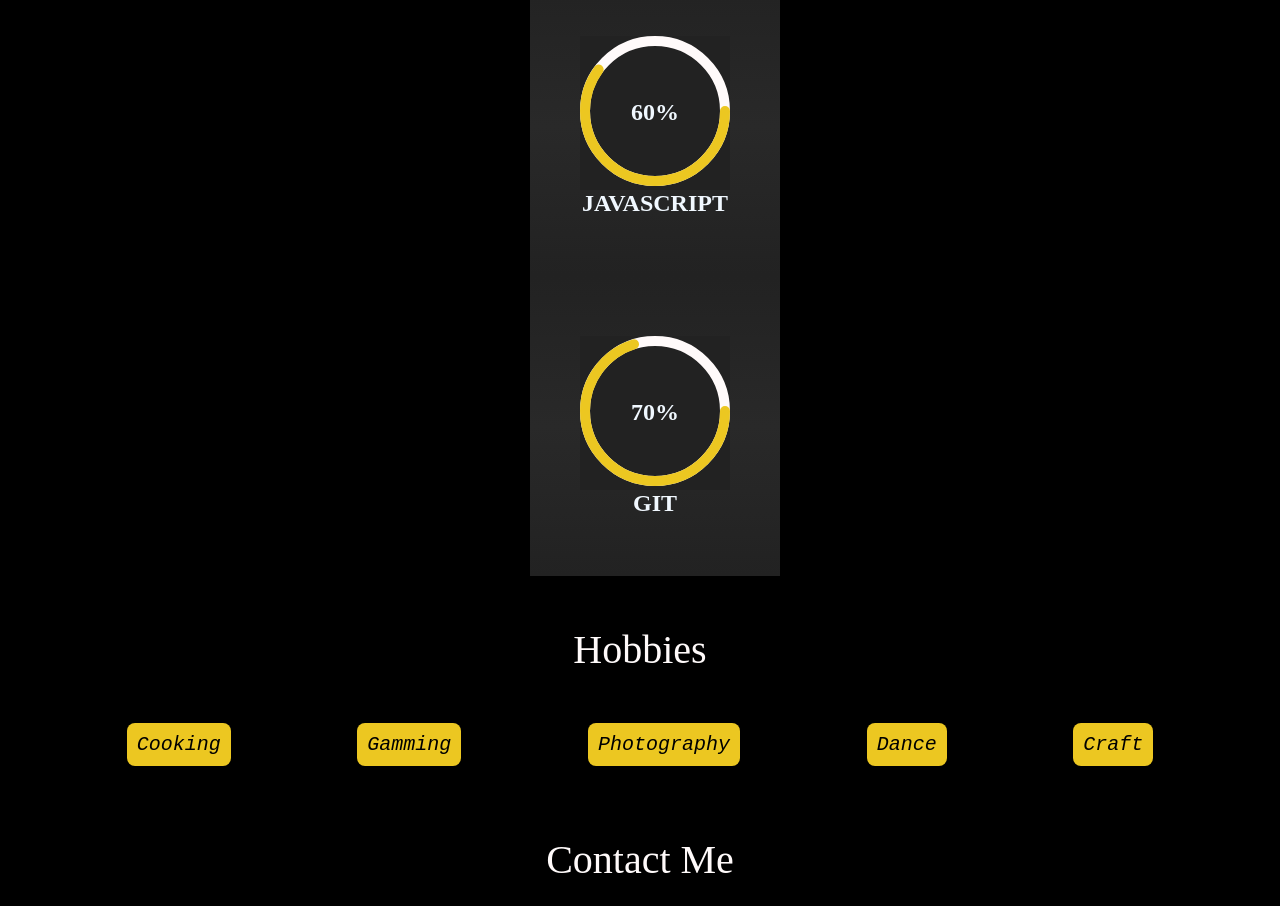
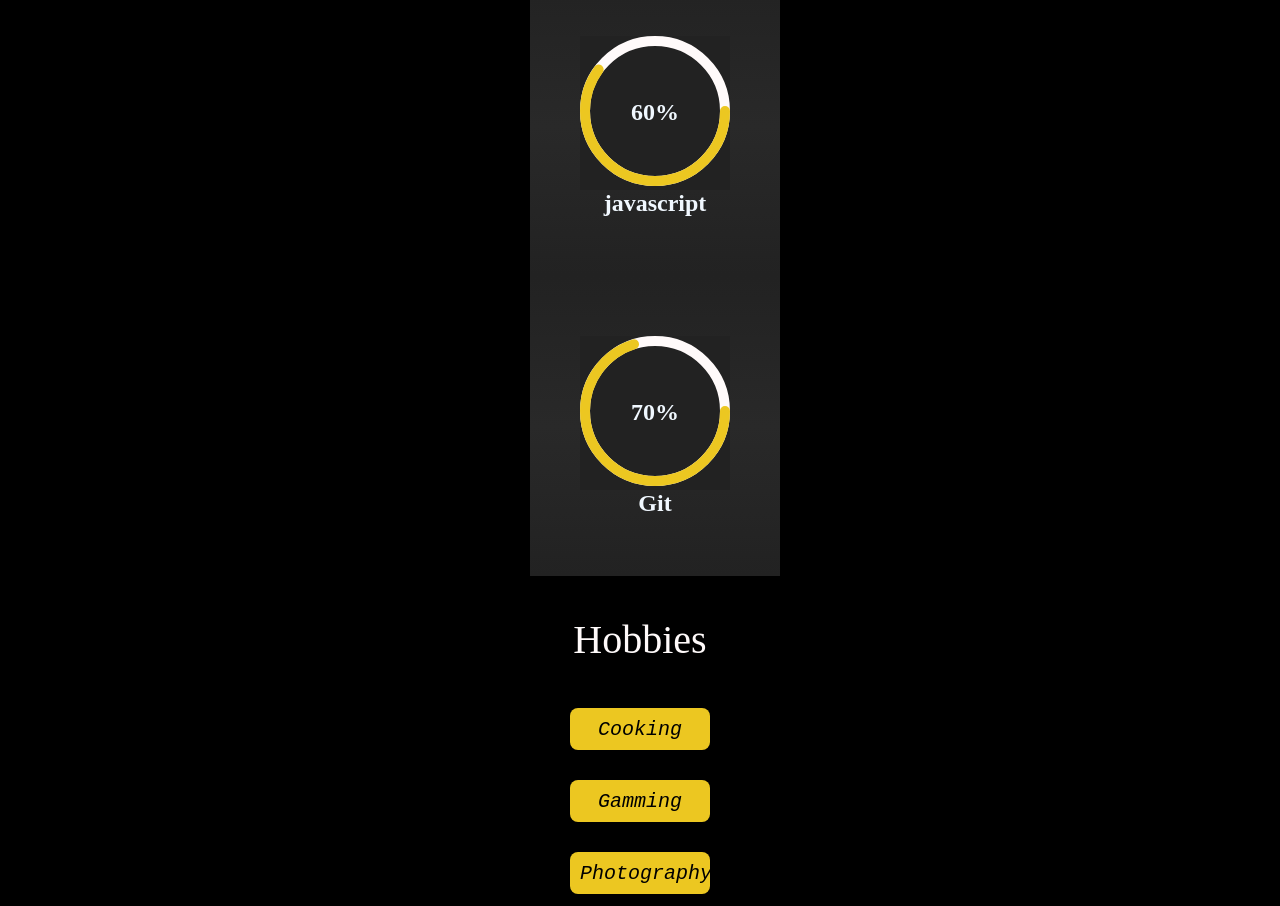
Before and after one commit to MFathima1218/portfolio, a plain HTML site: page index.html in a window 1280 px wide. Shown: the part 1457-2363 px from the top of the page. Drawn offline with nearby package versions, Linux system fonts and the light colour scheme; a web font is replaced by a local one.

Commit message:
final commit

```diff
--- a/index.html
+++ b/index.html
@@ -54,7 +54,7 @@
                     <h2>90<span>%</span></h2>
                 </div>
              </div>
-    <h2> HTML</h2>
+    <h2> HTML5</h2>
     </div>
     </div>
 
@@ -69,7 +69,7 @@
                     <h2>85<span>%</span></h2>
                 </div>
     </div>
-    <h2>CSS</h2>
+    <h2>CSS3</h2>
     </div>
     </div>
 
@@ -84,7 +84,7 @@
                     <h2>60<span>%</span></h2>
                 </div>
     </div>
-    <h2> JAVASCRIPT</h2>
+    <h2> javascript</h2>
     </div>
     </div>
 
@@ -99,7 +99,7 @@
                     <h2>70<span>%</span></h2>
                 </div>
     </div>
-    <h2> GIT</h2>
+    <h2> Git</h2>
     </div>
     </div>
 </div>
@@ -108,11 +108,11 @@
    <p  class="hobbies">Hobbies</p>
    <div class="list">
 
-<div class="hob" >cooking </div>
-<div class="hob">gamming</div>
-<div class="hob">photography</div>
-<div class="hob">dance</div>
-<div class="hob">craft</div>
+<p class="hob" >cooking </p>
+<p class="hob">gamming </p>
+<p class="hob">photography </p>
+<p class="hob">dance </p>
+<p class="hob">craft </p>
 </div>
 </section>
 <section class="part3">
@@ -120,10 +120,10 @@
 <div class="social-m">
 
         <!-- <a class="btn" href="#"><i class="fa fa-instagram" aria-hidden="true"></i></a> -->
-        <a class="btn" href="#"><i class="fa fa-linkedin" aria-hidden="true"></i></a>
-        <a class="btn" href="#"><i class="fa fa-github" aria-hidden="true"></i></a>
-        <a class="btn" href="#"><i class="fa fa-skype" aria-hidden="true"></i></a>
-        <a  class="btn" href="#"><i class="fa fa-twitter-square" aria-hidden="true"></i></a>
+        <a href="https://www.likedin.com/feed/" target="_blank" class="btn"><i class="fa fa-linkedin" aria-hidden="true"></i></a>
+        <a class="btn" href="https://www.github.com/Mfathima27"  target="_blank" ><i class="fa fa-github" aria-hidden="true"></i></a>
+        <a class="btn" href="#"><i class="fa fa-skype" aria-hidden="true"  target="_blank"></i></a>
+        <a  class="btn" href="https://www.fa-twitter.com"  target="_blank"><i class="fa fa-twitter-square" aria-hidden="true"></i></a>
     </div>
 </section>
 <!-- <div class="stick">    </div> -->
--- a/main.css
+++ b/main.css
@@ -262,7 +262,8 @@ svg circle:nth-child(2) {
   color: snow;
   text-align: center;
   font-size: 40px;
-  padding: 50px;
+  padding-bottom: 30px;
+  padding-top: 40px;
   text-transform: capitalize;
 }
 .list {
@@ -271,18 +272,24 @@ svg circle:nth-child(2) {
   font-style: oblique;
   font-family: monospace;
   display: flex;
-  flex-direction: row;
+  flex-direction: column;
   font-size: 20px;
-  justify-content: space-evenly;
+  justify-content: center;
+  align-items: center;
+  text-align: center;
 }
 .hob {
+  width: 120px;
+  height: 22px;
   text-align: center;
   align-items: center;
-  padding: 10px;
-  justify-content: space-around;
+  padding: 10px 10px;
+  margin: 15px;
   border-radius: 8px;
   background-color: rgb(236, 199, 33);
+  background-size: 30px 30px;
 }
 .list .hob:hover {
   transform: scale(1.3);
-  color:rgb(46, 93, 78);
+  color: rgb(46, 93, 78);
+}
```
